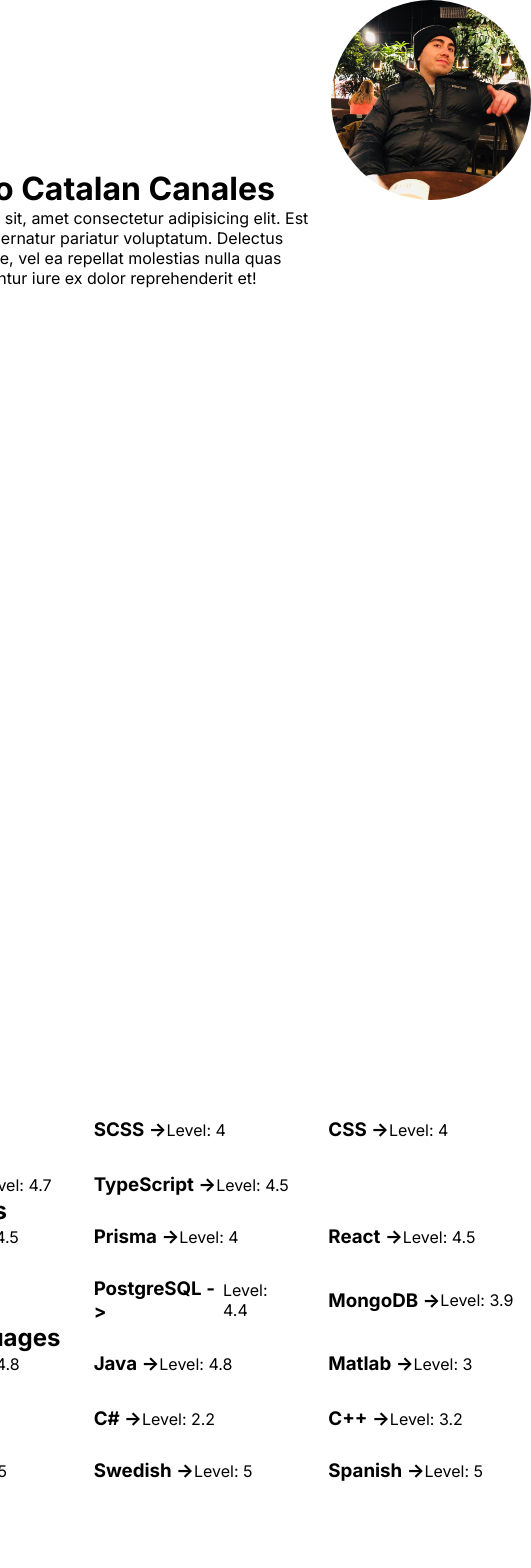
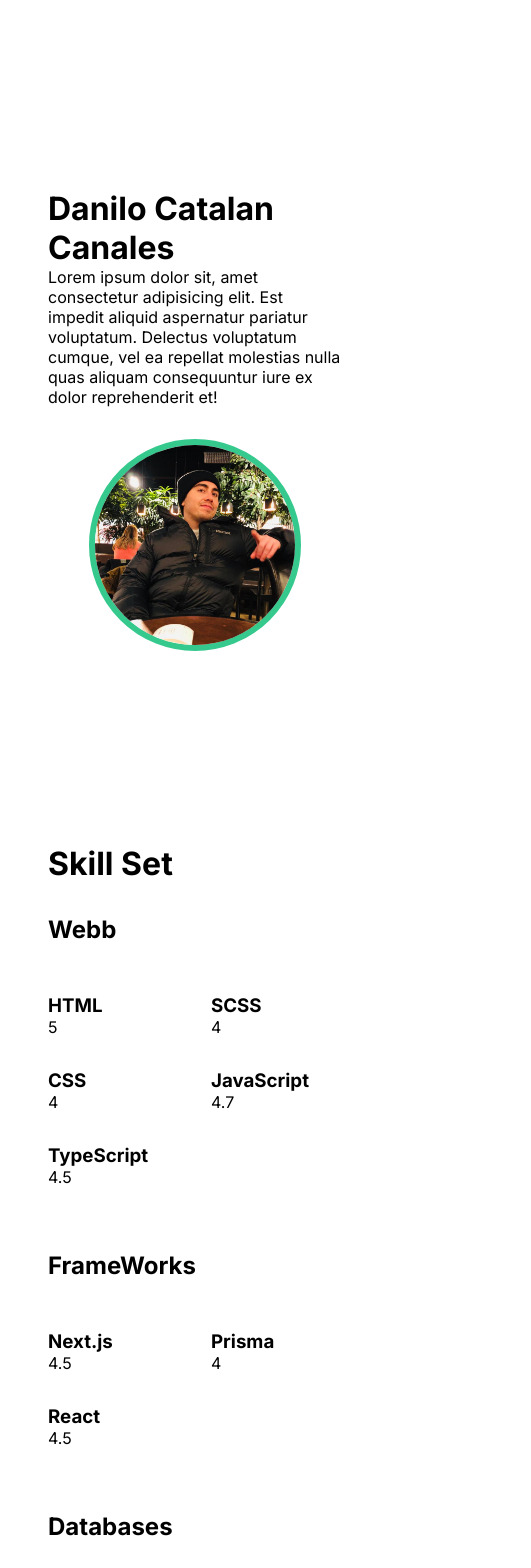
Before and after one commit to DCatCan/portfolio, a Next.js app in the folder portfolio/: page / in a window 390 px wide. Shown: the top 1568 px of the page, 531 px wide, since content can reach past the window. Built offline with nearby package versions, Linux system fonts and the light colour scheme.

Commit message:
mobile update & data

```diff
--- a/portfolio/app/globals.css
+++ b/portfolio/app/globals.css
@@ -1,6 +1,7 @@
-body{
+body,html{
   margin: 0;
   padding: 0;
+  display: unset;
 
 }
 p{
@@ -10,4 +11,8 @@ p{
 h1,h2,h3,h4{
   margin:0;
   padding: 0;
+  display: unset;
 }
+main{
+  display: unset;
+}
--- a/portfolio/app/page.tsx
+++ b/portfolio/app/page.tsx
@@ -22,7 +22,7 @@ export default function Home() {
 
 
   return (
-    <main className={`${style['h-100vh']} ${style['container-main']} `}>
+    <main className={`${style['h-100vh']} ${style['container-main']}`}>
       <Presentation />
       <Skillsection skillData={skillData} />
     </main>
@@ -31,59 +31,51 @@ export default function Home() {
 
 const Presentation = () => {
   return (
-    <div className={`${style["container-section"]} ${style["w-6"]} ${style['flex-row']}`}>
-      <div className={`${style["container-text"]} `}>
+    <div className={`${style["container-section"]} ${style["flex-row"]} ${style["align-center"]} ${style["flex-center"]} `}>
+      <div className={`${style["container-text"]}  `}>
         <h1 className=''>Danilo Catalan Canales</h1>
         <p>Lorem ipsum dolor sit, amet consectetur adipisicing elit. Est impedit aliquid aspernatur pariatur voluptatum. Delectus voluptatum cumque, vel ea repellat molestias nulla quas aliquam consequuntur iure ex dolor reprehenderit et!</p>
 
       </div>
 
-      <div className={`${style["container-image"]}`}>
+      <div className={`${style["container-image"]} `}>
         <Image src={profilePic} alt='profilePic' className={style.profilepic} />
       </div>
     </div>
   )
 }
 
-const Projects = () => {
-
-  return (
-    <div className=''>
-
-    </div>
-  )
-}
-
 const Skillsection = ({ skillData }: dataProps) => {
 
-  return <div className={`${style['container-section']} ${style['flex-col']} `}>
-    <h1>
-      Skillz
-    </h1>
-    <div className={`${style["flex-col"]}  `}>
-      {skillData.map(skillGroup => {
-        const skillName = skillGroup.name;
-        const skillList = skillGroup.list;
-        return <div className={`${style["container__skillSection"]} ${style["mt-4"]}`}>
-          <div className={`${style["w-100"]} `}>
-            <h2>
-              {skillName}
-            </h2>
+  return <div className={`${style['container-section']} `}>
+    <div className={`${style['container-text']} `}>
+      <h1>
+        Skill Set
+      </h1>
+    </div>
+    <div className={`${style['container-innerSection']}`}>
+      {skillData.map(dataPiece => {
+        const header = dataPiece.name;
+        const progList = dataPiece.list;
+        return <div className={` ${style['container-innerGrid']} `}>
+          <div>
+            <h2>{header}</h2>
           </div>
-          <div className={`${style['grid']} `}>
-            {
-              skillList.map((aSkill, index) =>
-
-                <Card name={aSkill.name} level={aSkill.level} key={index} />
-
-              )
-            }
+          <div className={`${style['grid-1-1']}  `}>
+            {progList.map(el => {
+              return <div className={`${style['card']} ${style['flex-row']}${style['flex-center']} `}>
+                <h3>{el.name}</h3>
+                <p>{el.level}</p>
+              </div>
+            })}
           </div>
 
 
         </div>
       })}
+
     </div>
+
 
   </div>
 
--- a/portfolio/style/pageStyle.module.css
+++ b/portfolio/style/pageStyle.module.css
@@ -1,13 +1,22 @@
-.flex, .flex-row, .card, .flex-col, .grid div > div, .container-text, .container-main {
+/* Media Queries Not necessarily correct, edit these at will  */
+.flex, .flex-row, .flex-col, .container-text, .container-main, .container-section {
   display: flex;
-  justify-self: center;
-  align-items: center;
 }
-.flex-col, .grid div > div, .container-text, .container-main {
+.flex-col, .container-text, .container-main, .container-section {
   flex-direction: column;
 }
-.flex-row, .card {
+.flex-row {
   flex-direction: row;
+}
+.flex-space_evenly {
+  justify-content: space-evenly;
+}
+.flex-center {
+  justify-content: center;
+}
+
+.align-center {
+  align-items: center;
 }
 
 .block {
@@ -49,197 +58,197 @@
 }
 
 .w-1 {
-  width: 112px;
+  width: 112px !important;
 }
 .w-2 {
-  width: 224px;
+  width: 224px !important;
 }
 .w-3 {
-  width: 336px;
+  width: 336px !important;
 }
 .w-4 {
-  width: 448px;
+  width: 448px !important;
 }
 .w-5 {
-  width: 560px;
+  width: 560px !important;
 }
-.w-6, .container__skillSection {
-  width: 672px;
+.w-6 {
+  width: 672px !important;
 }
 .w-7 {
-  width: 784px;
+  width: 784px !important;
 }
 .w-8 {
-  width: 896px;
+  width: 896px !important;
 }
 .w-9 {
-  width: 1008px;
+  width: 1008px !important;
 }
 .w-10 {
-  width: 1120px;
+  width: 1120px !important;
 }
 .w-11 {
-  width: 1232px;
+  width: 1232px !important;
 }
 .w-12 {
-  width: 1344px;
+  width: 1344px !important;
 }
 .w-50vw {
-  width: 50vh;
+  width: 50vh !important;
 }
 .w-75vw {
-  width: 75vh;
+  width: 75vh !important;
 }
 .w-100vw {
-  width: 100vw;
+  width: 100vw !important;
 }
 .w-100 {
-  width: 100%;
+  width: 100% !important;
 }
 
 .m-0 {
-  margin: 0 em;
+  margin: 0em;
 }
 .m-1 {
-  margin: 0.34 em;
+  margin: 0.34em;
 }
 .m-2 {
-  margin: 0.68 em;
+  margin: 0.68em;
 }
 .m-3 {
-  margin: 1.02 em;
+  margin: 1.02em;
 }
 .m-4 {
-  margin: 1.36 em;
+  margin: 1.36em;
 }
 .m-5 {
-  margin: 1.7 em;
+  margin: 1.7em;
 }
 .m-6 {
-  margin: 2.04 em;
+  margin: 2.04em;
 }
 .m-7 {
-  margin: 2.38 em;
+  margin: 2.38em;
 }
 .m-8 {
-  margin: 2.72 em;
+  margin: 2.72em;
 }
 .mt-0 {
-  margin-top: 0 em;
+  margin-top: 0em !important;
 }
 .mt-1 {
-  margin-top: 0.34 em;
+  margin-top: 0.34em !important;
 }
 .mt-2 {
-  margin-top: 0.68 em;
+  margin-top: 0.68em !important;
 }
 .mt-3 {
-  margin-top: 1.02 em;
+  margin-top: 1.02em !important;
 }
 .mt-4 {
-  margin-top: 1.36 em;
+  margin-top: 1.36em !important;
 }
 .mt-5 {
-  margin-top: 1.7 em;
+  margin-top: 1.7em !important;
 }
 .mt-6 {
-  margin-top: 2.04 em;
+  margin-top: 2.04em !important;
 }
 .mt-7 {
-  margin-top: 2.38 em;
+  margin-top: 2.38em !important;
 }
 .mt-8 {
-  margin-top: 2.72 em;
+  margin-top: 2.72em !important;
 }
 .mt-auto {
   margin-top: auto;
 }
 .mb-0 {
-  margin-bottom: 0 em;
+  margin-bottom: 0em !important;
 }
 .mb-1 {
-  margin-bottom: 0.34 em;
+  margin-bottom: 0.34em !important;
 }
 .mb-2 {
-  margin-bottom: 0.68 em;
+  margin-bottom: 0.68em !important;
 }
 .mb-3 {
-  margin-bottom: 1.02 em;
+  margin-bottom: 1.02em !important;
 }
 .mb-4 {
-  margin-bottom: 1.36 em;
+  margin-bottom: 1.36em !important;
 }
 .mb-5 {
-  margin-bottom: 1.7 em;
+  margin-bottom: 1.7em !important;
 }
 .mb-6 {
-  margin-bottom: 2.04 em;
+  margin-bottom: 2.04em !important;
 }
 .mb-7 {
-  margin-bottom: 2.38 em;
+  margin-bottom: 2.38em !important;
 }
 .mb-8 {
-  margin-bottom: 2.72 em;
+  margin-bottom: 2.72em !important;
 }
 .mb-auto {
   margin-bottom: auto;
 }
 .ml-0 {
-  margin-left: 0 em;
+  margin-left: 0em !important;
 }
 .ml-1 {
-  margin-left: 0.34 em;
+  margin-left: 0.34em !important;
 }
 .ml-2 {
-  margin-left: 0.68 em;
+  margin-left: 0.68em !important;
 }
 .ml-3 {
-  margin-left: 1.02 em;
+  margin-left: 1.02em !important;
 }
 .ml-4 {
-  margin-left: 1.36 em;
+  margin-left: 1.36em !important;
 }
 .ml-5 {
-  margin-left: 1.7 em;
+  margin-left: 1.7em !important;
 }
 .ml-6 {
-  margin-left: 2.04 em;
+  margin-left: 2.04em !important;
 }
 .ml-7 {
-  margin-left: 2.38 em;
+  margin-left: 2.38em !important;
 }
 .ml-8 {
-  margin-left: 2.72 em;
+  margin-left: 2.72em !important;
 }
 .ml-auto {
   margin-left: auto;
 }
 .mr-0 {
-  margin-right: 0 em;
+  margin-right: 0em !important;
 }
 .mr-1 {
-  margin-right: 0.34 em;
+  margin-right: 0.34em !important;
 }
 .mr-2 {
-  margin-right: 0.68 em;
+  margin-right: 0.68em !important;
 }
 .mr-3 {
-  margin-right: 1.02 em;
+  margin-right: 1.02em !important;
 }
 .mr-4 {
-  margin-right: 1.36 em;
+  margin-right: 1.36em !important;
 }
 .mr-5 {
-  margin-right: 1.7 em;
+  margin-right: 1.7em !important;
 }
 .mr-6 {
-  margin-right: 2.04 em;
+  margin-right: 2.04em !important;
 }
 .mr-7 {
-  margin-right: 2.38 em;
+  margin-right: 2.38em !important;
 }
 .mr-8 {
-  margin-right: 2.72 em;
+  margin-right: 2.72em !important;
 }
 .mr-auto {
   margin-right: auto;
@@ -249,148 +258,148 @@
 }
 
 .p-0 {
-  padding: 0 em;
+  padding: 0em !important;
 }
 .p-1 {
-  padding: 0.34 em;
+  padding: 0.34em !important;
 }
 .p-2 {
-  padding: 0.68 em;
+  padding: 0.68em !important;
 }
 .p-3 {
-  padding: 1.02 em;
+  padding: 1.02em !important;
 }
 .p-4 {
-  padding: 1.36 em;
+  padding: 1.36em !important;
 }
 .p-5 {
-  padding: 1.7 em;
+  padding: 1.7em !important;
 }
 .p-6 {
-  padding: 2.04 em;
+  padding: 2.04em !important;
 }
 .p-7 {
-  padding: 2.38 em;
+  padding: 2.38em !important;
 }
 .p-8 {
-  padding: 2.72 em;
+  padding: 2.72em !important;
 }
 .pt-0 {
-  padding-top: 0 em;
+  padding-top: 0em !important;
 }
 .pt-1 {
-  padding-top: 0.34 em;
+  padding-top: 0.34em !important;
 }
 .pt-2 {
-  padding-top: 0.68 em;
+  padding-top: 0.68em !important;
 }
 .pt-3 {
-  padding-top: 1.02 em;
+  padding-top: 1.02em !important;
 }
 .pt-4 {
-  padding-top: 1.36 em;
+  padding-top: 1.36em !important;
 }
 .pt-5 {
-  padding-top: 1.7 em;
+  padding-top: 1.7em !important;
 }
 .pt-6 {
-  padding-top: 2.04 em;
+  padding-top: 2.04em !important;
 }
 .pt-7 {
-  padding-top: 2.38 em;
+  padding-top: 2.38em !important;
 }
 .pt-8 {
-  padding-top: 2.72 em;
+  padding-top: 2.72em !important;
 }
 .pt-auto {
   padding-top: auto;
 }
 .pb-0 {
-  padding-bottom: 0 em;
+  padding-bottom: 0em !important;
 }
 .pb-1 {
-  padding-bottom: 0.34 em;
+  padding-bottom: 0.34em !important;
 }
 .pb-2 {
-  padding-bottom: 0.68 em;
+  padding-bottom: 0.68em !important;
 }
 .pb-3 {
-  padding-bottom: 1.02 em;
+  padding-bottom: 1.02em !important;
 }
 .pb-4 {
-  padding-bottom: 1.36 em;
+  padding-bottom: 1.36em !important;
 }
 .pb-5 {
-  padding-bottom: 1.7 em;
+  padding-bottom: 1.7em !important;
 }
 .pb-6 {
-  padding-bottom: 2.04 em;
+  padding-bottom: 2.04em !important;
 }
 .pb-7 {
-  padding-bottom: 2.38 em;
+  padding-bottom: 2.38em !important;
 }
 .pb-8 {
-  padding-bottom: 2.72 em;
+  padding-bottom: 2.72em !important;
 }
 .pb-auto {
   padding-bottom: auto;
 }
 .pl-0 {
-  padding-left: 0 em;
+  padding-left: 0em !important;
 }
 .pl-1 {
-  padding-left: 0.34 em;
+  padding-left: 0.34em !important;
 }
 .pl-2 {
-  padding-left: 0.68 em;
+  padding-left: 0.68em !important;
 }
 .pl-3 {
-  padding-left: 1.02 em;
+  padding-left: 1.02em !important;
 }
 .pl-4 {
-  padding-left: 1.36 em;
+  padding-left: 1.36em !important;
 }
 .pl-5 {
-  padding-left: 1.7 em;
+  padding-left: 1.7em !important;
 }
 .pl-6 {
-  padding-left: 2.04 em;
+  padding-left: 2.04em !important;
 }
 .pl-7 {
-  padding-left: 2.38 em;
+  padding-left: 2.38em !important;
 }
 .pl-8 {
-  padding-left: 2.72 em;
+  padding-left: 2.72em !important;
 }
 .pl-auto {
   padding-left: auto;
 }
 .pr-0 {
-  padding-right: 0 em;
+  padding-right: 0em !important;
 }
 .pr-1 {
-  padding-right: 0.34 em;
+  padding-right: 0.34em !important;
 }
 .pr-2 {
-  padding-right: 0.68 em;
+  padding-right: 0.68em !important;
 }
 .pr-3 {
-  padding-right: 1.02 em;
+  padding-right: 1.02em !important;
 }
 .pr-4 {
-  padding-right: 1.36 em;
+  padding-right: 1.36em !important;
 }
 .pr-5 {
-  padding-right: 1.7 em;
+  padding-right: 1.7em !important;
 }
 .pr-6 {
-  padding-right: 2.04 em;
+  padding-right: 2.04em !important;
 }
 .pr-7 {
-  padding-right: 2.38 em;
+  padding-right: 2.38em !important;
 }
 .pr-8 {
-  padding-right: 2.72 em;
+  padding-right: 2.72em !important;
 }
 .pr-auto {
   padding-right: auto;
@@ -409,13 +418,30 @@
   border-radius: 50%;
 }
 
+.grid, .grid-1-1 {
+  display: grid;
+}
+.grid-1-1 {
+  grid-template-columns: repeat(auto-fill, [col-start] minmax(100px, 1fr) [col-end]);
+  gap: 32px;
+}
+
 .container-image {
   display: block;
 }
+.container-image > * {
+  border: 6px rgb(54, 201, 142) solid;
+}
 .container-section {
-  justify-content: center;
-  align-items: baseline;
   min-height: 100vh;
+  width: 100%;
+  max-width: 710px;
+}
+@media only screen and (max-width: 667px) {
+  .container-section {
+    width: 100%;
+    flex-direction: column;
+  }
 }
 .container-section h1 {
   margin-bottom: 0;
@@ -423,27 +449,37 @@
 .container-section p {
   margin-top: 0;
 }
+.container-main {
+  justify-content: center;
+  align-items: center;
+}
 .container-text {
-  justify-content: flex-start;
+  align-items: flex-start;
+  max-width: 500px;
 }
-.container__skillSection {
-  min-width: 500px;
+@media only screen and (max-width: 667px), only screen and (min-width: 668px) and (max-width: 800px) {
+  .container-text {
+    margin-bottom: 2em;
+    max-width: 350px;
+    margin-inline: 3em;
+  }
+}
+.container-innerGrid {
+  display: grid;
+  grid-template-columns: 100px 500px;
+  gap: 110px;
+  margin-bottom: 4em;
+}
+@media only screen and (max-width: 667px), only screen and (min-width: 668px) and (max-width: 800px) {
+  .container-innerGrid {
+    grid-template-columns: auto;
+    gap: 50px;
+    margin-inline: 3em;
+  }
 }
 
-.grid {
-  display: grid;
-  grid-template-columns: repeat(auto-fit, minmax(150px, 1fr));
-  gap: 32px;
-}
-.grid-1-4, .container__skillSection {
-  grid-template-columns: 1fr 4fr;
-}
-.grid div > div {
+.card {
   border-radius: 8px;
   width: 100%;
   height: auto;
-}
-
-.card {
-  width: 100%;
 }/*# sourceMappingURL=pageStyle.module.css.map */
--- a/portfolio/style/pageStyle.scss
+++ b/portfolio/style/pageStyle.scss
@@ -12,13 +12,38 @@ $directions: (
     r:right
 );
 
+$size__site_content_width: 1024px;
 
+/* Media Queries Not necessarily correct, edit these at will  */
+$media_queries : ('mobile' : unquote("only screen and (max-width: 667px)"),
+    'tablet' : unquote("only screen and (min-width: 668px) and (max-width: 800px)"),
+    'desktop' : unquote("only screen and (min-width: (" + $size__site_content_width + " + 1))"),
+    'retina2' : unquote("only screen and (-webkit-min-device-pixel-ratio: 2) and (min-resolution: 192dpi)"),
+    'retina3' : unquote("only screen and (-webkit-min-device-pixel-ratio: 3) and (min-resolution: 288dpi)"),
+    'landscape' : unquote("screen and (orientation:landscape) "),
+    'portrait' : unquote("screen and (orientation:portrait) "));
+
+
+@mixin media_breakPoints($breakpoints) {
+    $conditions : ();
+
+    @each $breakpoint in $breakpoints {
+        // If the key exists in the map
+        $conditions: append($conditions,
+            #{inspect(map-get($media_queries, $breakpoint))},
+            comma);
+    }
+
+    @media #{$conditions} {
+        @content;
+    }
+
+}
 
 
 .flex {
     display: flex;
-    justify-self: center;
-    align-items: center;
+
 
     &-col {
         @extend .flex;
@@ -27,10 +52,21 @@ $directions: (
 
     &-row {
         @extend .flex;
-
         flex-direction: row;
     }
+    &-space_evenly{
+        justify-content: space-evenly;
+    }
+    &-center{
+        justify-content: center;
+    }
 
+
+}
+.align{
+    &-center{
+        align-items: center;
+    }
 }
 
 .block {
@@ -60,30 +96,31 @@ $directions: (
 .w {
     @for $i from 1 through $width-sizes {
         &-#{$i} {
-            width: ($size-offset*$i)*100px;
+            width: ($size-offset*$i)*100px !important;
         }
     }
 
     &-50vw {
-        width: 50vh;
+        width: 50vh !important;
     }
 
     &-75vw {
-        width: 75vh;
+        width: 75vh !important;
     }
 
     &-100vw {
-        width: 100vw;
+        width: 100vw !important;
     }
-    &-100{
-        width: 100%;
+
+    &-100 {
+        width: 100% !important;
     }
 }
 
 .m {
     @for $i from 0 through $space-sizes {
         &-#{$i} {
-            margin: ($i*$spaceVar)em;
+            margin: $i*$spaceVar*1em;
         }
     }
 
@@ -92,7 +129,7 @@ $directions: (
     $direction in $directions {
         @for $i from 0 through $space-sizes {
             &#{$letter}-#{$i} {
-                margin-#{$direction}: ($i*$spaceVar)em;
+                margin-#{$direction}: $i*$spaceVar*1em !important;
             }
         }
 
@@ -110,7 +147,7 @@ $directions: (
 .p {
     @for $i from 0 through $space-sizes {
         &-#{$i} {
-            padding: ($i*$spaceVar)em;
+            padding: $i*$spaceVar*1em !important;
         }
     }
 
@@ -119,7 +156,7 @@ $directions: (
     $direction in $directions {
         @for $i from 0 through $space-sizes {
             &#{$letter}-#{$i} {
-                padding-#{$direction}: ($i*$spaceVar)em;
+                padding-#{$direction}: $i*$spaceVar*1em !important;
             }
         }
 
@@ -143,69 +180,105 @@ $directions: (
 
 }
 
+.grid{
+    display: grid;
 
-.container{
+    &-1-1{
+        @extend .grid;
+
+        grid-template-columns: repeat(auto-fill, [col-start] minmax(100px, 1fr) [col-end]);
+        gap: 32px;
+    }
+}
+
+.container {
 
 
     &-image {
+        @include media_breakPoints(mobile) {
+
+        }
+
+
         display: block;
-
+        > *{
+            border: 6px rgb(54, 201, 142) solid;
+        }
 
     }
 
     &-section {
-        justify-content: center;
-        align-items:baseline;
+        @extend .flex-col, .container;
         min-height: 100vh;
+        width: 100%;
+        max-width: 710px;
+        @include media_breakPoints(mobile) {
+            width: 100%;
+            flex-direction: column;
+
+
+        }
+        @include media_breakPoints(tablet) {
+
+        }
 
 
 
-        h1{
-           margin-bottom: 0;
+        h1 {
+            margin-bottom: 0;
         }
-        p{
+
+        p {
             margin-top: 0;
         }
 
 
     }
-    &-main{
+
+
+    &-main {
         @extend .flex-col;
+        justify-content: center;
+        align-items: center;
 
     }
-    &-text{
-        @extend .flex-col;
-        justify-content: flex-start;
+
+    &-text {
+        @extend .flex-col, .container;
+        @include media_breakPoints(mobile tablet) {
+            margin-bottom: 2em;
+            max-width: 350px;
+            margin-inline: 3em;
+        }
+        align-items: flex-start;
+        max-width: 500px;
     }
-    &__skillSection{
-        @extend .grid-1-4,.w-6;
-        min-width: 500px;
+
+    &-innerGrid {
+        display: grid;
+
+        grid-template-columns: 100px 500px;
+        gap: 110px;
+        margin-bottom: 4em;
+
+        @include media_breakPoints(mobile tablet) {
+            grid-template-columns: auto;
+            gap: 50px;
+            margin-inline: 3em;
+
+        }
 
     }
 }
 
-.grid{
-    display: grid;
-    grid-template-columns: repeat(
-        auto-fit, minmax(150px, 1fr)
-    );
-    gap: 32px;
 
-    &-1-4{
-        grid-template-columns: 1fr 4fr;
-    }
 
-    div > div {
-        @extend .flex-col;
-        border-radius: 8px;
-        width: 100%;
-        height: auto;
+.card {
+    border-radius: 8px;
+    width: 100%;
+    height: auto;
 
-    }
 }
 
-.card{
-    @extend .flex-row;
-    width: 100%;
 
-}
+// Font Stuff
```
Also changed, not shown: 1 other file (tests, documents, lock files or other folders).
